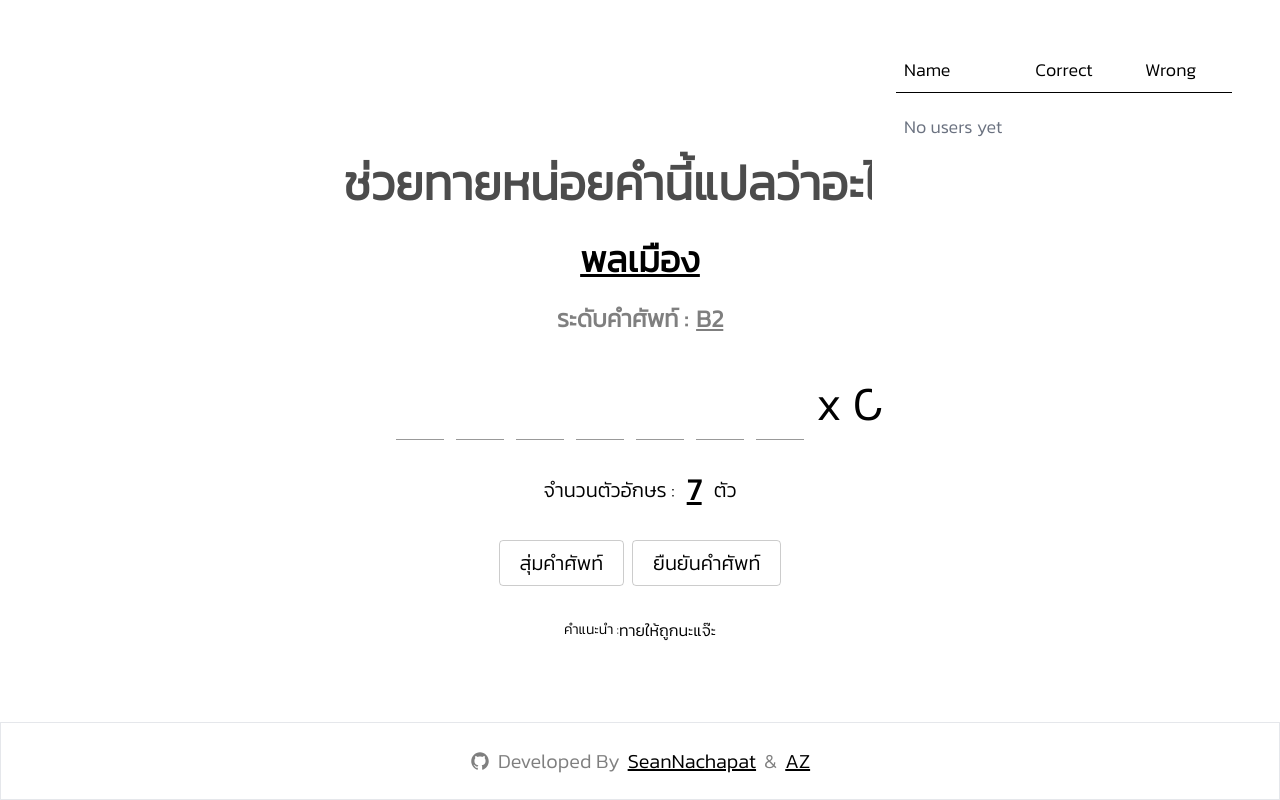
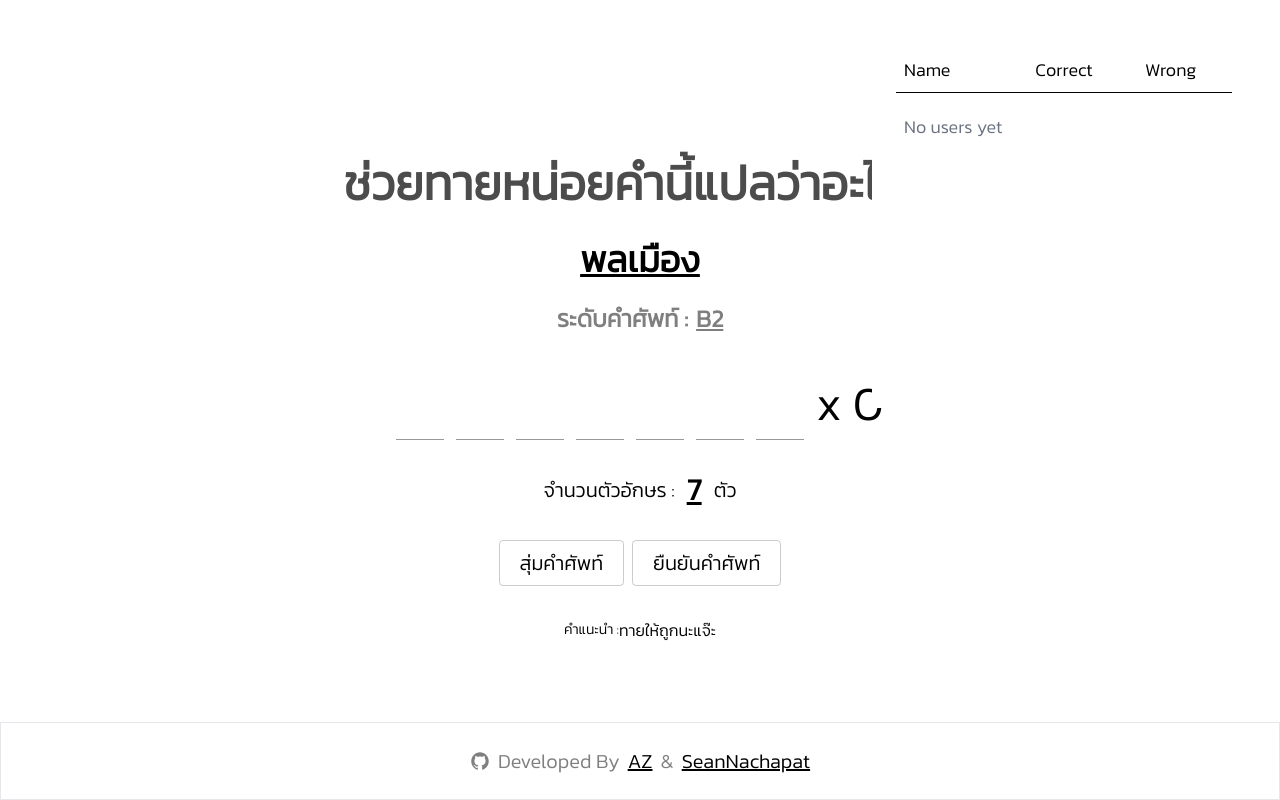
Before and after one commit to SeanNachapat/whatstheword, a Next.js app: page / in a window 1280 px wide. Built offline with nearby package versions, Linux system fonts and the light colour scheme.

Commit message:
Update Footer.jsx

```diff
--- a/src/app/components/Footer.jsx
+++ b/src/app/components/Footer.jsx
@@ -8,7 +8,7 @@ const Footer = () => {
             <>
                   <div className="flex flex-col gap-2 items-center justify-center w-full absolute bottom-0 right-0 border p-3 py-6">
                         <div className="text-xl text-black/50 flex gap-2 items-center">
-                              <IoLogoGithub />Developed By <Link href="https://github.com/SeanNachapat" className="underline text-black">SeanNachapat</Link> & <Link href="https://github.com/AZDEV2006" className="underline text-black">AZ</Link>
+                              <IoLogoGithub />Developed By <Link href="https://github.com/AZDEV2006" className="underline text-black">AZ</Link> & <Link href="https://github.com/SeanNachapat" className="underline text-black">SeanNachapat</Link>
                         </div>
                   </div>
             </>
```
